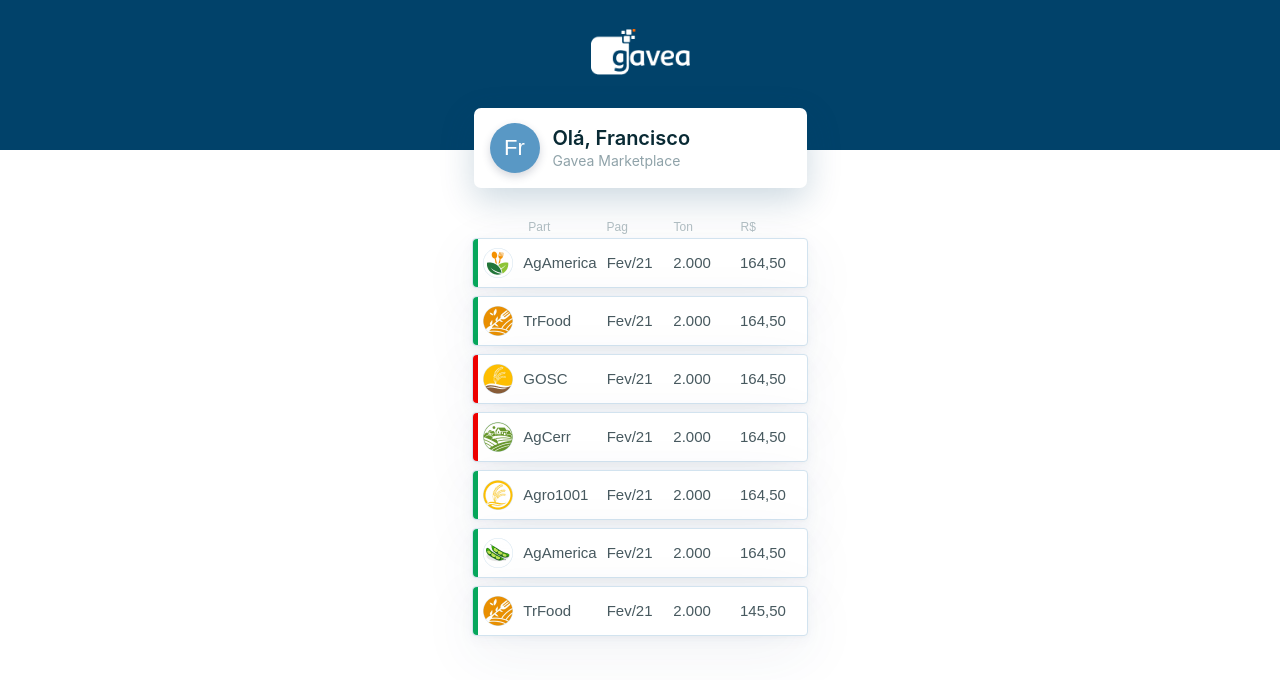
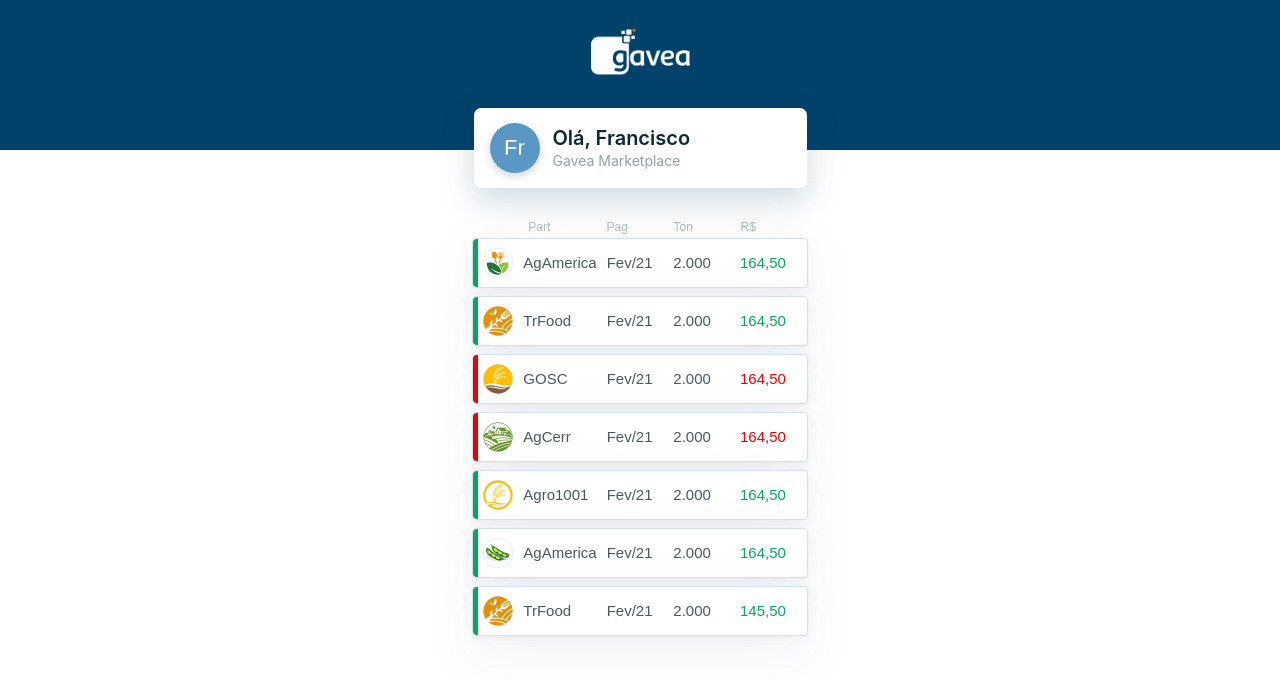
Before and after one commit to MaxWesley/gavealabs-frontend-challenge, a React (Create React App) app: page /dashboard in a window 1280 px wide. Shown: the top 680 px of the page. Built offline with nearby package versions, Linux system fonts and the light colour scheme.

Commit message:
fix: value color

```diff
--- a/src/pages/Dashboard/index.tsx
+++ b/src/pages/Dashboard/index.tsx
@@ -42,7 +42,7 @@
                             </TDTable>
                             <TDTable>{item.pag}</TDTable>
                             <TDTable>{item.ton}</TDTable>
-                            <TDTable>{item.ammount}</TDTable>
+                            <TDTable tagColor={item.tagColor}>{item.ammount}</TDTable>
                         </TRTable>
                     ))}
                 </TableCommodities>
--- a/src/pages/Dashboard/styles.ts
+++ b/src/pages/Dashboard/styles.ts
@@ -159,10 +159,22 @@
     color: #B1BEC2;
 `;
 
-export const TDTable = styled.td`
+interface TDTableProps {
+    tagColor?: string;
+}
+
+export const TDTable = styled.td<TDTableProps>`
     font-size: 15px;
 
     margin: 10px 0;
+
+    &:last-of-type {
+        ${props => props.tagColor === 'green' ?
+            'color: #06A75C;'
+            :
+            'color: #ED0000;'
+        }
+    }
 
     &:first-of-type {
         display: flex;
```
